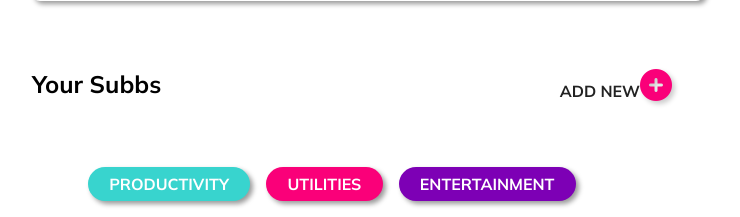
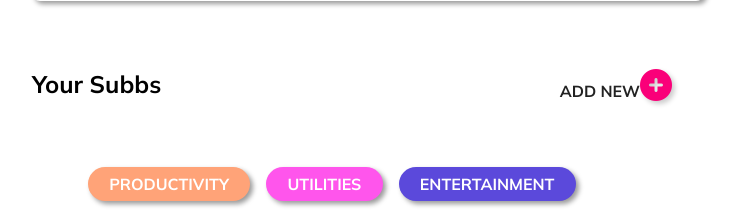
Before and after one commit to leedahw/subbd, a PHP site: page /homepage.php in a window 1280 px wide. Shown: the part 690-907 px from the top of the page, without its empty margins (0-740 px from the left). Run offline with PHP 8.4, Linux system fonts and the light colour scheme; the visitor is signed in with stand-in values (Sample User, id 1); data that the repository does not hold is empty; some libraries are stand-ins or nearby versions.

```diff
--- a/css/main.css
+++ b/css/main.css
@@ -108,17 +108,17 @@ margin-bottom:-1px;
 }
 
 #pink-back {
-    background-color: #fa0079;
+    background-color: #ff55ec;
     color:#FFFFFF;
 }
 
 #purple-back {
-    background-color: #7d00b5;
+    background-color: #5b49db;
     color:#FFFFFF;
 }
 
 #blue-back{
-    background-color: #38d4ce;
+    background-color: #ffa378;
     color:#FFFFFF;
 }
 
@@ -151,7 +151,7 @@ rect{
 .gradient-back{
     width:100%;
     height:100vh;
-    background-image: linear-gradient(45deg,#7d00b5, #38d4ce,#fa0079);
+    background-image: linear-gradient(45deg, #5b49db, #ffa378,#ff55ec);
 }
 
 .form-title {
--- a/includes/google-chart.php
+++ b/includes/google-chart.php
@@ -23,7 +23,7 @@ $row = $stmt->fetchAll(PDO::FETCH_ASSOC);
         var options = {
           title: 'Your Subb Breakdown',
           pieHole: 0.6,
-          colors: ['#7d00b5','#38d4ce','#fa0079'],
+          colors: ['#5b49db','#ffa378','#ff55ec'],
         };
 
         var chart = new google.visualization.PieChart(document.getElementById('donutchart'));
```
Also changed, not shown: js/modal.js (added).
